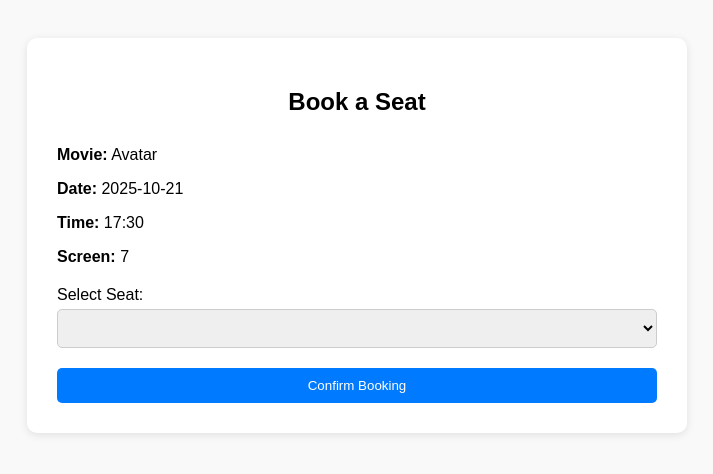
After one commit to Minwauu/Non-Examined-Assessment, a Flask app: page /book_seat?showtime_id=1 in a window 1280 px wide. The commit adds this page. Shown: the top 474 px of the page, without its empty margins (283-996 px from the left). Run offline with Flask 3, Linux system fonts and the light colour scheme; a user stored in the database is signed in; lists and menus that the app fills with data are empty.

Commit message:
book seat logic (need to add visuals)

```diff
--- a/admin.py
+++ b/admin.py
@@ -1,7 +1,7 @@
 from extensions import db, bcrypt
-from flask import Flask, redirect, url_for, render_template, request, flash, Blueprint
+from flask import Flask, redirect, url_for, render_template, request, flash, Blueprint, session
 from flask_login import login_user, logout_user, login_required, current_user
-from models import db, User, Movie, Screening, SeatBooking
+from models import db, User, Movie, Screening, SeatBooking, Showtime
 from functools import wraps
 
 main_bp = Blueprint('main', __name__)
@@ -250,4 +250,30 @@ def select_seats():
     booked_seats = SeatBooking.query.filter_by(screening_id=screening.id).with_entities(SeatBooking.seat_number).all()
     booked_seats = [seat[0] for seat in booked_seats]
 
-    return render_template('selectseats.html', screening = screening, booked_seats = booked_seats)
+    return render_template('admin/selectseats.html', screening = screening, booked_seats = booked_seats)
+
+@main_bp.route('/book_seat', methods = ['POST', 'GET'])
+@login_required
+
+def book_seat():
+    try:
+        showtime_id = request.args.get('showtime_id')
+
+        if not showtime_id:
+            flash('No showtime given.', 'danger')
+            return redirect(url_for('main.dashboard'))
+
+        showtime = Showtime.query.get(showtime_id)
+
+        if not showtime:
+            flash('Unable to locate showtime', 'danger')
+            return redirect(url_for('main.dashboard'))
+
+        screening = showtime.screening
+        movie = screening.movie
+
+        return render_template('admin/bookseat.html', showtime = showtime, screening = screening, movie= movie)
+
+    except:
+        flash('Error - try again.', 'danger')
+        return redirect(url_for('main.dashboard'))
--- /dev/null
+++ b/templates/admin/bookseat.html
@@ -0,0 +1,81 @@
+<!DOCTYPE html>
+<html>
+<head>
+    <title>Book Seat - {{ screening.movie.title }}</title>
+    <style>
+        body {
+            font-family: Arial, sans-serif;
+            padding: 30px;
+            background-color: #f9f9f9;
+        }
+
+        .container {
+            max-width: 600px;
+            margin: auto;
+            background-color: white;
+            padding: 30px;
+            border-radius: 10px;
+            box-shadow: 0 2px 8px rgba(0,0,0,0.1);
+        }
+
+        h2 {
+            text-align: center;
+            margin-bottom: 30px;
+        }
+
+        .info {
+            margin-bottom: 20px;
+        }
+
+        label {
+            display: block;
+            margin-top: 15px;
+        }
+
+        select, input[type="submit"] {
+            width: 100%;
+            padding: 10px;
+            margin-top: 5px;
+            border-radius: 5px;
+            border: 1px solid #ccc;
+        }
+
+        input[type="submit"] {
+            background-color: #007bff;
+            color: white;
+            border: none;
+            margin-top: 20px;
+            cursor: pointer;
+        }
+
+        input[type="submit"]:hover {
+            background-color: #0056b3;
+        }
+    </style>
+</head>
+<body>
+
+<div class="container">
+    <h2>Book a Seat</h2>
+
+    <div class="info">
+        <p><strong>Movie:</strong> {{ screening.movie.title }}</p>
+        <p><strong>Date:</strong> {{ showtime.start_time.strftime('%Y-%m-%d') }}</p>
+        <p><strong>Time:</strong> {{ showtime.start_time.strftime('%H:%M') }}</p>
+        <p><strong>Screen:</strong> {{ screening.screen_number }}</p>
+    </div>
+
+    <form method="POST">
+        <label for="seat">Select Seat:</label>
+        <select name="seat" id="seat" required>
+            {% for seat in available_seats %}
+                <option value="{{ seat }}">{{ seat }}</option>
+            {% endfor %}
+        </select>
+
+        <input type="submit" value="Confirm Booking">
+    </form>
+</div>
+
+</body>
+</html>
```
Also changed, not shown: templates/admin/selectscreening.html (+5 -3 lines).
